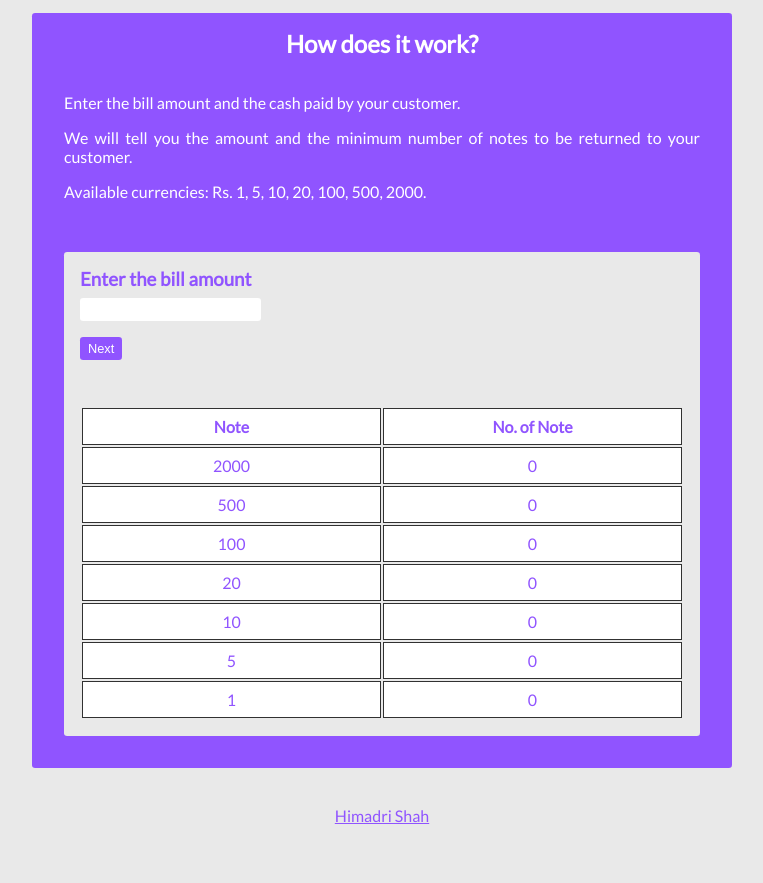
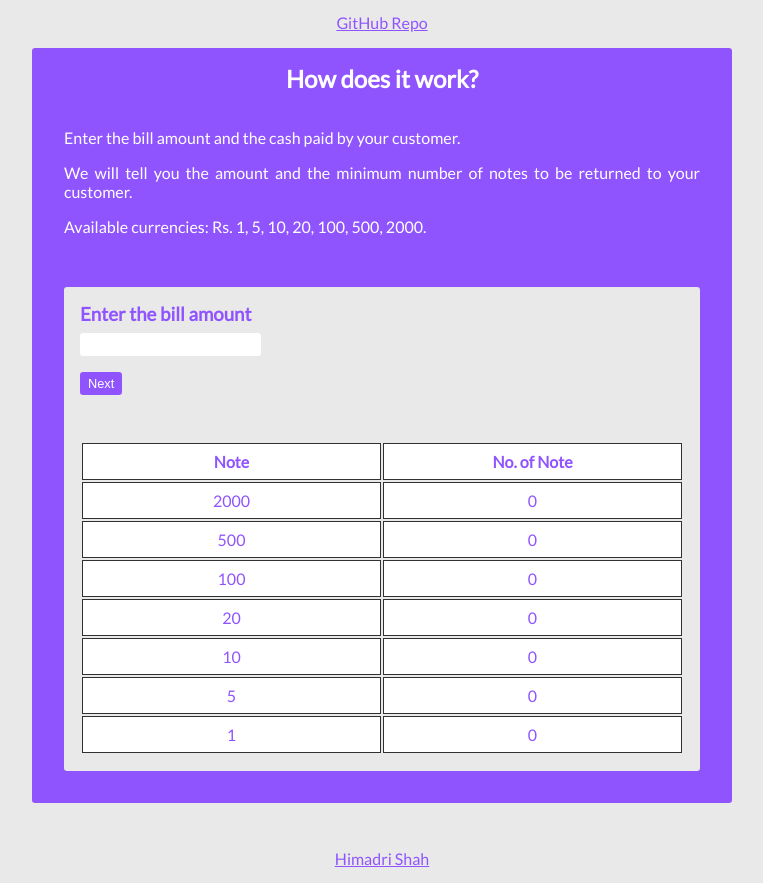
Before and after one commit to himadri2110/neoG-markTen, a plain HTML site: page index.html in a window 1280 px wide. Shown: the part 58-941 px from the top of the page, without its empty margins (258-1021 px from the left). Before the commit the page ends 890 px from the top, so only its background shows below. Drawn offline with Linux system fonts and the light colour scheme.

Commit message:
Quick fixes

```diff
--- a/index.html
+++ b/index.html
@@ -13,6 +13,8 @@
 <body>
 
 	<h1>Cash Register</h1>
+
+	<p class="github"><a href="https://github.com/himadri2110/neoG-markTen" target="_blank">GitHub Repo</a></p>
 
     <main>
 		<h2>How does it work? </h2>
--- a/main.js
+++ b/main.js
@@ -85,6 +85,5 @@ function showOutput() {
         tbody.rows[j+1].cells[1].innerHTML = countArray[j];
     }
 
-    table.classList.remove('hidden');
     amountDiv.classList.remove('hidden');
 }
--- a/style.css
+++ b/style.css
@@ -20,7 +20,7 @@ body {
     font-family: 'Lato', sans-serif;
 }
 
-h1 {
+h1, .github {
     color: var(--primary);
     text-align: center;
     margin: 1rem;
@@ -105,12 +105,12 @@ td {
 
 footer {
     margin-top: 2rem;
-    height: 2rem;
-    line-height: 2rem;
+    height: 3rem;
+    line-height: 3rem;
     width: 100%;
     text-align: center;
 }
 
-footer a {
+footer a, .github a {
     color: var(--primary);
 }
```
